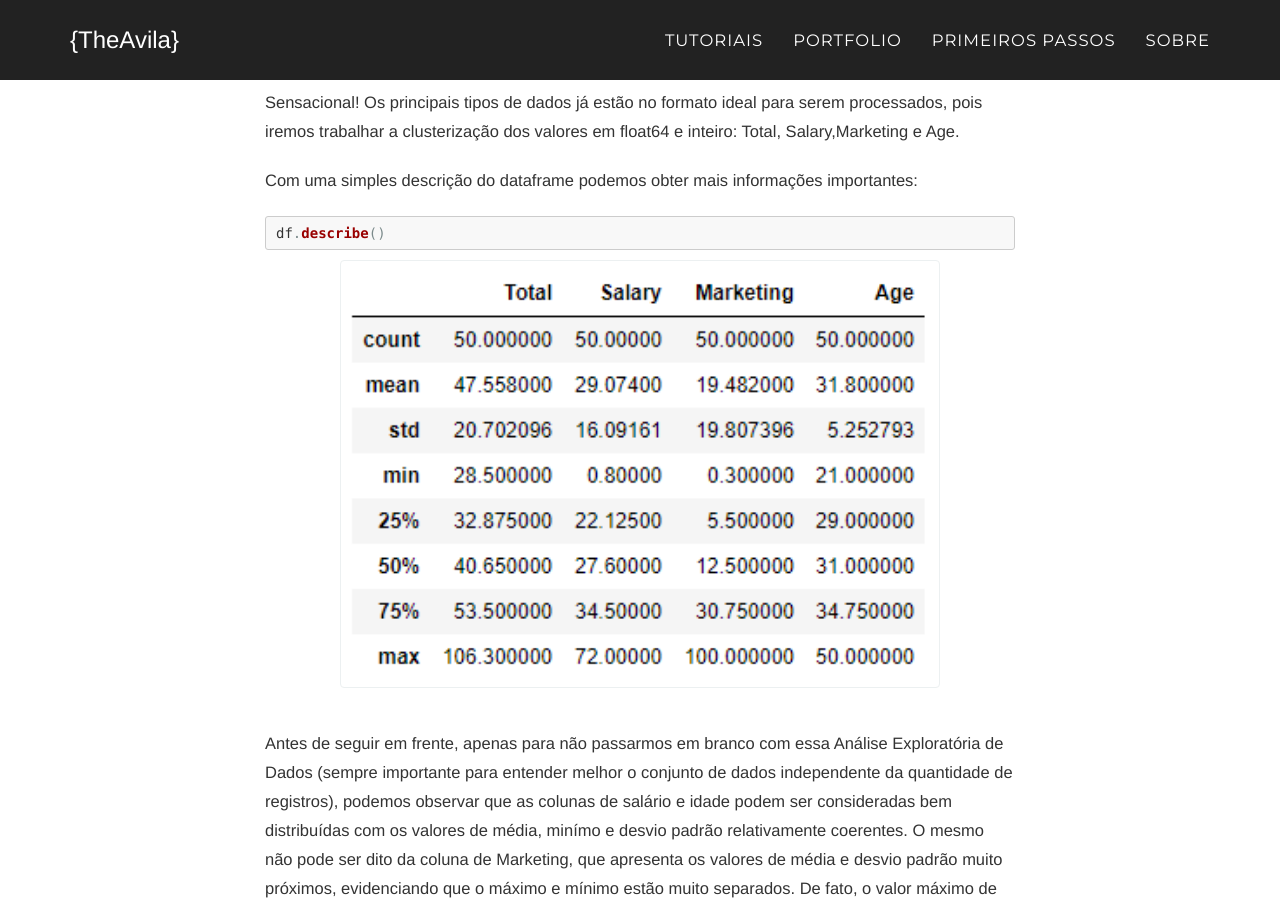
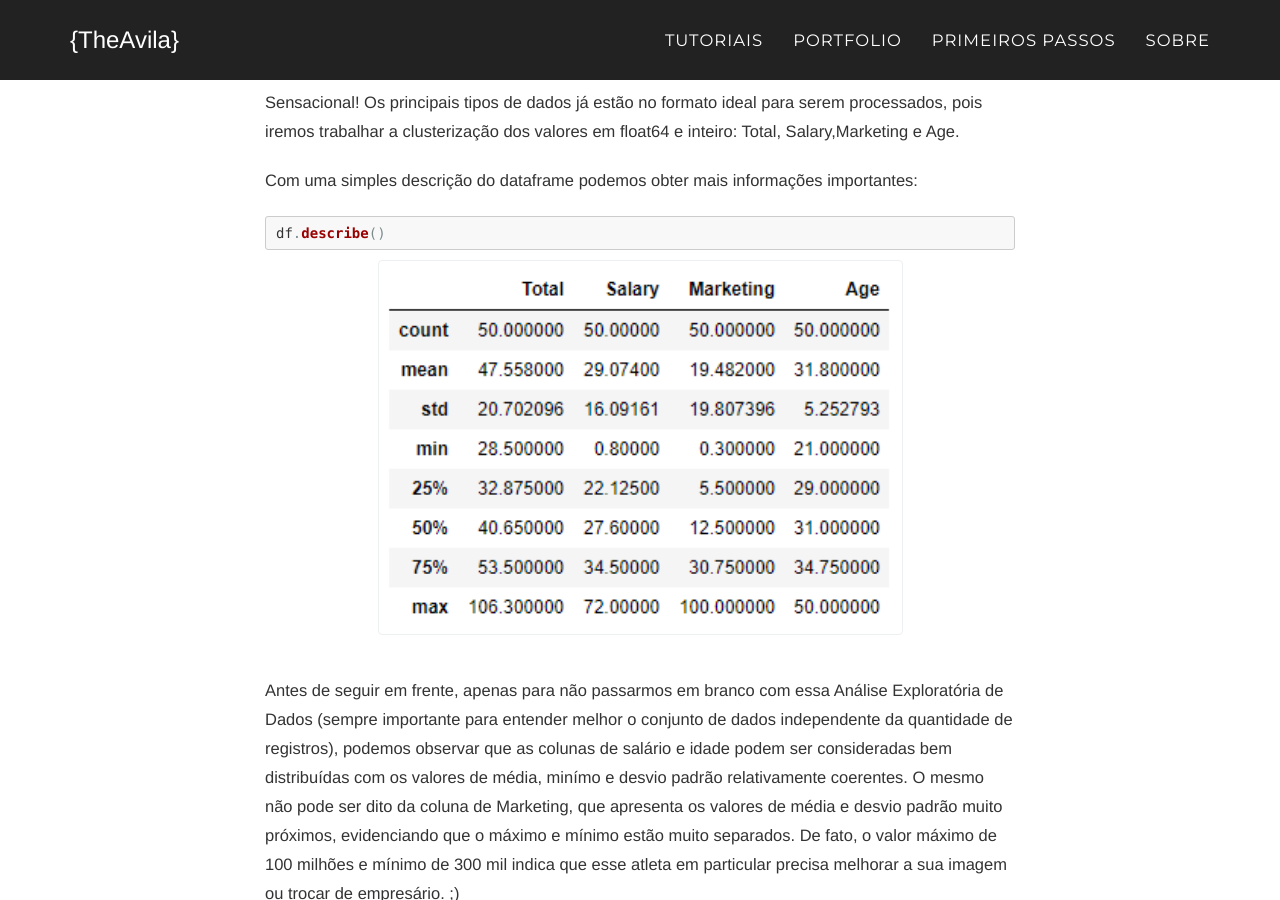
Before and after one commit to theavila/theavila.github.io, a Jekyll site: the page built from _posts/2020-07-10-RankingForbes-Kmeans.md, in a window 1280 px wide and 900 px high, scrolled down 4460 px. Built offline with Jekyll 4.4.1, drawn with Linux system fonts in a browser that asks for light colours; some web fonts are replaced; comment, search, counter and statistics services are not loaded.

Commit message:
size images

```diff
--- a/_posts/2020-07-10-RankingForbes-Kmeans.md
+++ b/_posts/2020-07-10-RankingForbes-Kmeans.md
@@ -110,7 +110,7 @@
 df.describe()
 {% endhighlight %}
 
-<img class="img-responsive center-block thumbnail" src="/img/describeForbes.png" alt="Describe-Forbes" style="width:80%"/>
+<img class="img-responsive center-block thumbnail" src="/img/describeForbes.png" alt="Describe-Forbes" style="width:70%"/>
 
 Antes de seguir em frente, apenas para não passarmos em branco com essa Análise Exploratória de Dados (sempre importante para entender melhor o conjunto de dados independente da quantidade de registros), podemos observar que as colunas de salário e idade podem ser consideradas bem distribuídas com os valores de média, minímo e desvio padrão relativamente coerentes. O mesmo não pode ser dito da coluna de Marketing, que apresenta os valores de média e desvio padrão muito próximos, evidenciando que o máximo e mínimo estão muito separados. De fato, o valor máximo de 100 milhões e mínimo de 300 mil indica que esse atleta em particular precisa melhorar a sua imagem ou trocar de empresário. ;)
 
@@ -124,7 +124,7 @@
 df.plot(kind='scatter', x='Marketing', y='Age', ax=axs[2])
 {% endhighlight %}
 
-<img class="img-responsive center-block thumbnail" src="/img/scatterIdadeOutros.png" alt="Scatter-Forbes" style="width:95%"/>
+<img class="img-responsive center-block thumbnail" src="/img/scatterIdadeOutros.png" alt="Scatter-Forbes" style="width:115%"/>
 
 De acordo com os gráficos de dispersão (scatter plots), o grande diferencial são os valores pagos com Marketing. Podemos até ver 3 pontos separados de um grande aglomerado alinahdo a esquerda. Os outros atributos de Salário Total e Salário possuem distribuições razoáveis. Um fato importante que podemos destacar em relação a idade dos atletas é o fato do mais jovem possuir 21 anos e o mais velho 50 anos, sendo a média de idade de 31 anos e 8 meses.
 
```
